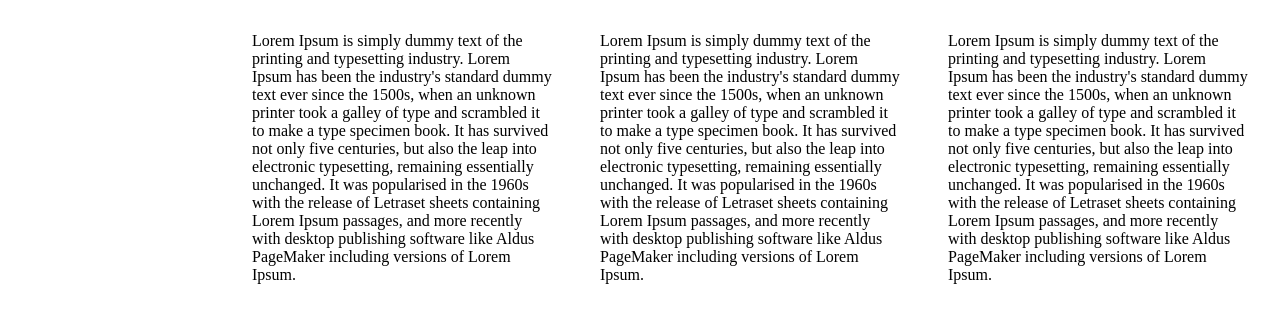
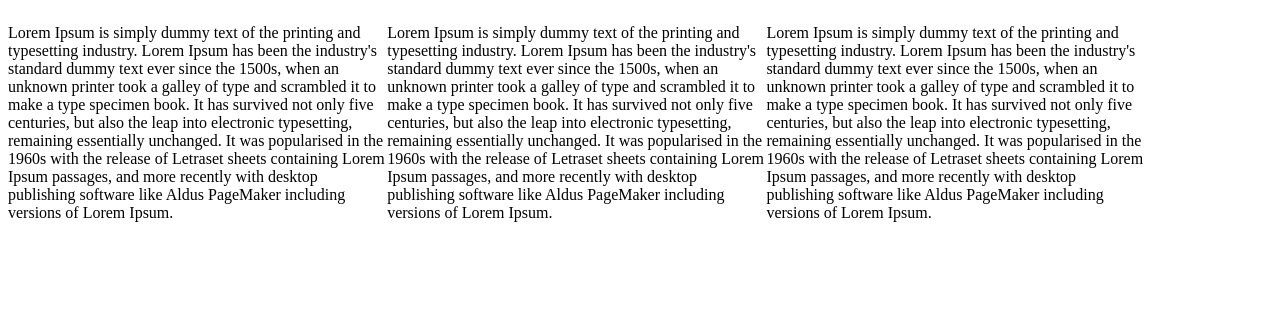
Before and after one commit to sharon-pereira/mmp240, a plain HTML site: page Sharon Pereira Quiz 3-23 question1.html in a window 1280 px wide. Drawn offline with Linux system fonts and the light colour scheme.

Commit message:
Update Sharon Pereira Quiz 3-23 question1.html

```diff
--- a/Sharon Pereira Quiz 3-23 question1.html
+++ b/Sharon Pereira Quiz 3-23 question1.html
@@ -7,17 +7,12 @@
     <title>Web Page Title</title>
     <style>
 
-    p {
-        float: left;
-        margin: 1em;
-        width: 150px;-- Type CSS here -->
-        padding: 0.5em;
-      float: center;
-        margin:1em;
-        width: 300px;
-        padding:0.5em;
-         float:right;
+   .column{
+       float:left;
+
+       width:30%;
         }
+
 
     </style>
 
```
